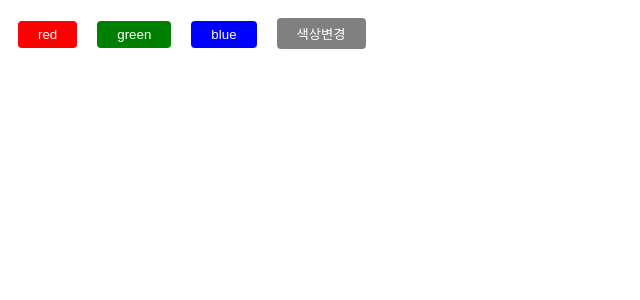
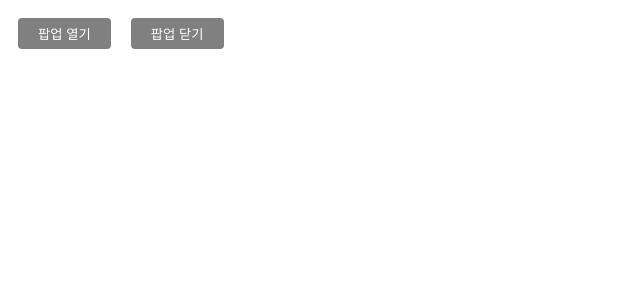
Before and after one commit to leeruma/react-first, a React (Create React App) app: page / in a window 1280 px wide. Shown: the top 300 px of the page, without its empty margins (0-640 px from the left). Built offline with nearby package versions, Linux system fonts and the light colour scheme.

Commit message:
state값 변경으로 팝업 열고 닫기

```diff
--- a/src/App.jsx
+++ b/src/App.jsx
@@ -1,38 +1,20 @@
 import { useState } from 'react';
 import './style.scss';
+import Popup from './components/Popup';
+
+// state 생성 true, false
+// jsx에서 state값이 true일때만 Popup보이도록 처리
+// 버튼 클릭할 때마다 state의 true, false 변경
 
 function App() {
-	const [Colors, setColors] = useState(['red', 'green', 'blue']);
-	let newColors = [...Colors];
-	newColors[0] = 'hotpink';
+	const [Open, setOpen] = useState(false);
 	return (
 		<>
-			{Colors.map((color, idx) => (
-				<button style={{ backgroundColor: color }} key={idx}>
-					{color}
-				</button>
-			))}
-			<button onClick={() => setColors(newColors)}>색상변경</button>
+			<button onClick={() => setOpen(true)}>팝업 열기</button>
+			<button onClick={() => setOpen(false)}>팝업 닫기</button>
+			{Open && <Popup />}
 		</>
 	);
 }
 
 export default App;
-/*
-	hooks
-	- 리액트 16버전부터 새로나온 개념으로 리액트에서 자주쓰이는 상태관리, 생명주기에 관련된 내용들을 hook이라는 형태의 내장함수로 편의기능을 제공
-	- hook이 나오기 전까지는 class방식으로 컴포넌트를 생성 및 기능확장을 비효율적으로 처리
-
-	자주쓰는 hook 3대장
-	useState - 컴포넌트의 화면의 랜더링을 담당하는 중요한 정보값 관리
-	useEffect - 컴포넌트의 생명주기에 관련된 함수 (생성, 변화, 소멸)
-	useRef - 컴포넌트 안쪽에서 특정 값을 참조객체에 담을때
-
-	리액트의 성능관리를 위한 hook
-	리액트에서의 memoization - 메모리점유율을 늘려서 성능을 개선
-	자바스크립트는 기본적으로 Garbage collector에 의해서 메모리가 관리됨
-	아래의 hook을 통해서 특정 값을 강제 메모이제이션 처리하면 가비지컬렉터에서 제외함
-	memo (컴포넌트 자체를 메모이제이션)
-	useCallback (컴포넌트 안쪽의 핸들러 함수 자체를 메모이제이션)
-	useMemo (특정 핸들러함수의 리턴값을 메모이제이션)
-*/
--- a/src/style.scss
+++ b/src/style.scss
@@ -7,3 +7,13 @@ button {
 	background: gray;
 	color: white;
 }
+
+aside {
+	width: 600px;
+	height: 300px;
+	background: #333;
+	position: fixed;
+	top: 50%;
+	left: 50%;
+	transform: translate(-50%, -50%);
+}
```
